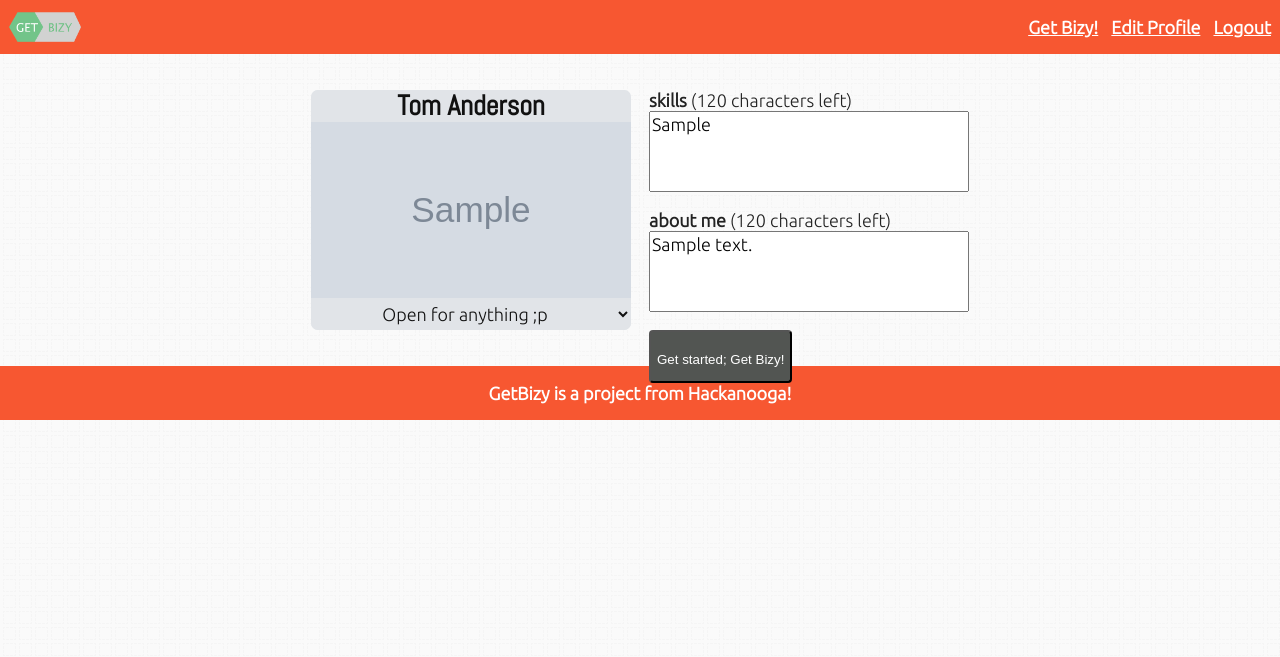
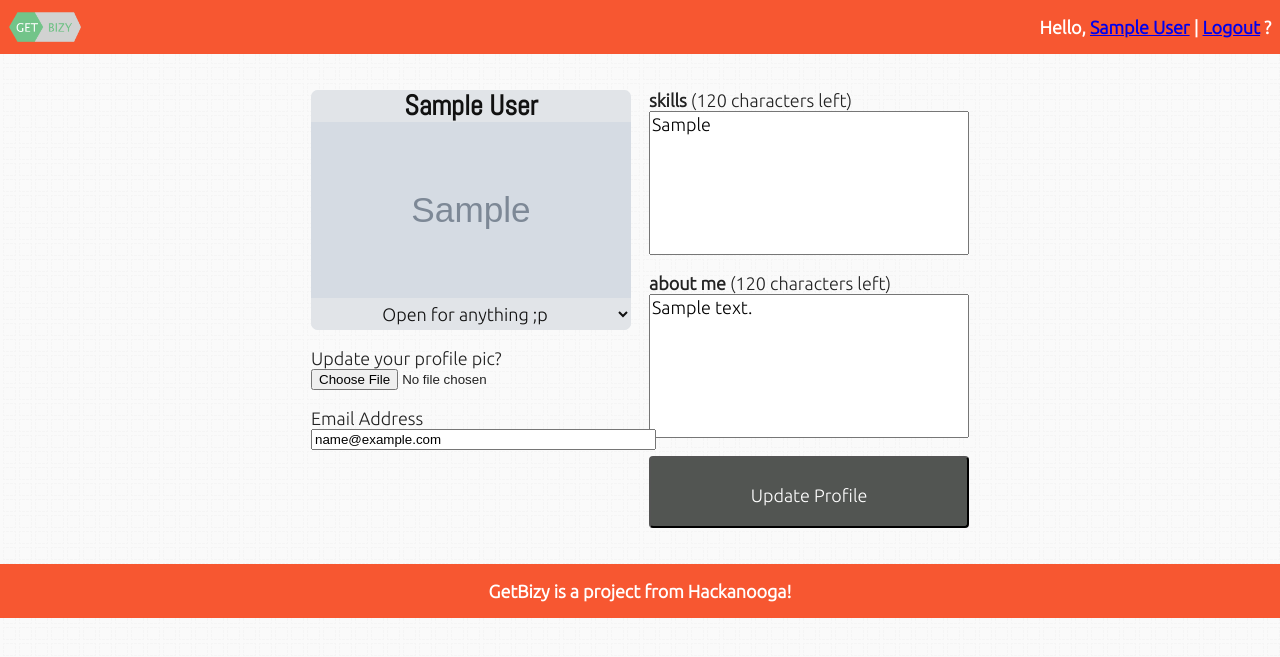
Before and after one commit to ehgoodenough/bizy, a Django app: page /edit-profile/ in a window 1280 px wide. Shown: the top 657 px of the page. Run offline with Django 3.2, Linux system fonts and the light colour scheme; a user stored in the database is signed in; tables that the repository leaves empty hold one stand-in row (values such as "Sample post"); grey boxes marked "Sample" are stand-in pictures; some libraries are stand-ins or nearby versions.

Commit message:
big commit, rolling on

```diff
--- a/getbizy_project/getbizy_project/getbizy_project/settings/base.py
+++ b/getbizy_project/getbizy_project/getbizy_project/settings/base.py
@@ -212,9 +212,9 @@ AUTHENTICATION_BACKENDS = (
 ########## END APP CONFIGURATION
 
 ########## LOGIN URL CONFIGURATION
-LOGIN_URL          = '/login-form/'
+LOGIN_URL          = '/'
 LOGIN_REDIRECT_URL = '/my-profile/'
-LOGIN_ERROR_URL    = '/login-error/'
+LOGIN_ERROR_URL    = '/'
 
 SOCIAL_AUTH_DEFAULT_USERNAME = 'new_social_auth_user'
 SOCIAL_AUTH_UID_LENGTH = 16
--- a/getbizy_project/getbizy_project/getbizy_project/urls.py
+++ b/getbizy_project/getbizy_project/getbizy_project/urls.py
@@ -16,6 +16,7 @@ urlpatterns = patterns('',
     url(r'^my-profile/', 'social.views.my_profile', name='my-profile'),
     url(r'^edit-profile/', 'social.views.edit_profile', name='edit-profile'),
     url(r'^edit-account/', 'social.views.edit_account', name='edit-account'),
+    url(r'^view-user/', 'social.views.view_user', name='view-user'),
 
     url(r'^logout/', 'social.views.logout', name='logout'),
     url(r'^admin/', include(admin.site.urls)),
--- a/getbizy_project/getbizy_project/social/forms.py
+++ b/getbizy_project/getbizy_project/social/forms.py
@@ -10,6 +10,8 @@ class SimpleProfileForm(forms.Form):
     description = forms.CharField(max_length=256, widget=forms.Textarea)
     skills = forms.CharField(max_length=128, widget=forms.Textarea)
     status = forms.CharField()
+    email = forms.EmailField(required=True)
+    full_name = forms.CharField()
 
 
 class UserProfileForm(forms.Form):
--- a/getbizy_project/getbizy_project/social/views.py
+++ b/getbizy_project/getbizy_project/social/views.py
@@ -5,10 +5,14 @@ from django.template import RequestContext
 from django.shortcuts import render_to_response, redirect
 from django.contrib.messages.api import get_messages
 from django.core.urlresolvers import reverse
+from django.shortcuts import get_object_or_404
+
+import random
 
 from social_auth import __version__ as version
 from .forms import UserProfileForm, SimpleProfileForm
-from .models import UserProfile
+from .models import UserProfile, User
+
 
 
 def home(request):
@@ -27,13 +31,36 @@ def my_profile(request):
     """Login complete view, displays user data"""
     profile = UserProfile.objects.filter(user=request.user)[0]
     ctx = {
+        'profile_photo': profile.profile_photo,
+        'description': profile.description,
+        'status': profile.status,
+        'statuses': profile.STATUSES,
         'user': request.user,
         'profile': profile,
-        'status': 'looking for a parner',
         'skills': profile.skills.split(',')
 
     }
     return render_to_response('account.html', ctx, RequestContext(request))
+
+@login_required
+def view_user(request):
+    """Login complete view, displays user data"""
+    users = User.objects.exclude(pk=request.user.id)
+    users = list(users)
+    random.shuffle(users)
+    user = users[0]
+    profile = UserProfile.objects.get(user=user)
+    ctx = {
+        'profile_photo': profile.profile_photo,
+        'description': profile.description,
+        'status': profile.status,
+        'statuses': profile.STATUSES,
+        'user': request.user,
+        'profile': profile,
+        'skills': profile.skills.split(',')
+
+    }
+    return render_to_response('busy_view.html', ctx, RequestContext(request))
 
 @login_required
 def edit_profile(request):
@@ -52,18 +79,35 @@ def edit_profile(request):
         print request.POST
         form = SimpleProfileForm(request.POST, request.FILES)
         if form.is_valid():
-            profile.profile_photo = form.cleaned_data['profile_photo']
+
+            request.user.first_name = ''
+            request.user.last_name = ''
+
+            full_name = form.cleaned_data['full_name']
+            name_list = full_name.split(' ')
+            request.user.first_name = name_list[0]
+
+            if len(name_list) > 1:
+                request.user.last_name = name_list[1]
+
+            request.user.email = form.cleaned_data['email']
+            request.user.save()
+
+            if form.cleaned_data['profile_photo']:
+                profile.profile_photo = form.cleaned_data['profile_photo']
             profile.description = form.cleaned_data['description']
             profile.skills = form.cleaned_data['skills']
             profile.status = form.cleaned_data['status']
+
             profile.save()
-            return HttpResponseRedirect('my-profile')
+            return HttpResponseRedirect(reverse('my-profile'))
 
     ctx = {
-        'form': form,
+        'user': request.user,
+        'profile': profile,
         'form_attrs': form_attrs
     }
-    return render_to_response('edit_profile.html', ctx, RequestContext(request))
+    return render_to_response('edit_account.html', ctx, RequestContext(request))
 
 @login_required
 def edit_account(request):
--- a/getbizy_project/getbizy_project/static/style.css
+++ b/getbizy_project/getbizy_project/static/style.css
@@ -40,7 +40,7 @@ header > nav
 	float: right;
 }
 
-header > nav > a
+header > nav > span > a
 {
 	color: inherit;
 	margin-left: 0.5em;
@@ -59,9 +59,10 @@ section
 
 @media(max-width: 480px)
 {
-	header > img
+	header > nav > span
 	{
-		display: none;
+		display: block;
+		line-height: 1em;
 	}
 }
 
@@ -77,15 +78,17 @@ section
 .view > #left
 {
 	width: 320px;
+	position: absolute;
+	top: 0px;
+	bottom: 0px;
 }
 
 .view > #right
 {
-	top: 0px;
-	bottom: 0px;
-	left: 338px;
+
 	width: 320px;
-	position: absolute;
+	margin-left: 338px;
+	min-height: 320px;
 }
 
 @media(max-width: 694px)
@@ -95,10 +98,15 @@ section
 		width: 320px;
 	}
 
+	.view > #left
+	{
+		margin-bottom: 1em;
+		position: static;
+	}
 	.view > #right
 	{
-		margin-top: 1em;
-		position: static;
+		margin-left: auto;
+		min-height: 0px;
 	}
 }
 
@@ -168,6 +176,7 @@ section
 	color: #FFF;
 	border-radius: 2px;
 	background-color: #525552;
+	white-space: nowrap;
 }
 
 .view > #bottom
@@ -216,12 +225,13 @@ section
 {
 	width: 100%;
 	resize: none;
-	height: 4.5em;
+	height: 8em;
 	margin-bottom: 1em;
 
 	font-size: inherit;
 	font-family: inherit;
 }
+
 
 .view > #right > .button
 {
@@ -243,3 +253,32 @@ section
 		text-align: center;
 	}
 }
+
+#splash.view
+{
+	width: 320px;
+}
+
+#splash.view > p
+{
+	text-align: justify;
+}
+
+#splash.view > #buttons
+{
+	width: 142px;
+	margin: auto;
+	margin-top: 1em;
+}
+#start.button
+{
+	display: block;
+	width:100%;
+	font-family: inherit;
+	font-size: inherit;
+}
+#left > label
+{
+	display: block;
+	margin-top: 1em;
+}
--- a/getbizy_project/getbizy_project/templates/account.html
+++ b/getbizy_project/getbizy_project/templates/account.html
@@ -11,9 +11,10 @@
 		<header>
 			<img src="{% static "images/logo.png" %}"/>
 			<nav>
-				<a href="{% url 'logout' %}">Get Bizy!</a>
-				<a href="{% url 'edit-profile' %}">Edit Profile</a>
-				<a href="{% url 'logout' %}">Logout</a>
+			{% block nav %}
+				Hello, <a href="{% url 'my-profile' %}">{{profile.full_name}}</a> |
+				<a href="{% url 'logout' %}">Logout</a> ?
+			{% endblock nav %}
 			</nav>
 		</header>
 		<section>
@@ -21,9 +22,13 @@
 			<div id="public" class="view">
 				<div id="left">
 					<div id="user-box">
-						<img id="picture" src="{% static "images/myspacetom.jpg" %}"/>
+						<img id="picture" src="/media/{{profile_photo}}"/>
 						<div id="name" class="overlay">{{profile.full_name}}</div>
-						<div id="preference" class="overlay">{{status}}</div>
+						<div id="preference" class="overlay">
+						{%for item in statuses %}
+							{% if status == item.0 %} {{item.1}} {% endif %}
+						{% endfor %}
+						</div>
 					</div>
 				</div>
 
@@ -34,13 +39,13 @@
 					{% endfor %}
 					</div>
 					<p id="aboutme">
-						Lorem ipsum dolor sit amet, consectetur adipiscing elit. Donec commodo, dolor at faucibus mollis, metus turpis suscipit leo, quis mollis sem sapien ut neque. Nam sit amet ligula eu turpis tincidunt tincidunt tempus semper velit. Morbi adipiscing elit quis libero.
+						{{description}}
 					</p>
 				</div>
 
 				<div id="bottom">
-					<a id="pass" class="button" href="">I'll Pass.</a>
-					<a id="accept" class="button" href="">Get Bizy!</a>
+					<a id="pass" class="button" href="{% url 'edit-profile' %}">Edit Profile</a>
+					<a id="accept" class="button" href="{% url 'view-user' %}">Get Bizy!</a>
 				</div>
 			</div>
         {% endblock content %}
--- a/getbizy_project/getbizy_project/templates/edit_account.html
+++ b/getbizy_project/getbizy_project/templates/edit_account.html
@@ -1,31 +1,38 @@
+{% extends 'account.html' %}
 {% load staticfiles %}
-{% load crispy_forms_tags %}
-<!DOCTYPE>
-<html>
-	<head>
-		<meta charset="UTF-8">
-		<title>GetBizy!</title>
-		<link href="{% static "defaults.css" %}" rel="stylesheet" type="text/css"/>
-		<link href="{% static "css/account.css" %}" rel="stylesheet" type="text/css"/>
-        <link href="{% static "css/bootstrap.min.css" %}" rel="stylesheet">
-		<script src="{% static "utility/jquery.js"%}" type="text/javascript"></script>
-	</head>
-	<body>
-		<header>
-            <a href="{% url 'home' %}">Public Profile</a> |
-            <a href="{% url 'edit-profile' %}">Edit Profile</a> |
-            <a href="{% url 'logout' %}">Logout</a>
-		</header>
-		<section>
-        {% block content %}
-			<div id="content">
-                {% crispy form form.helper %}
-			</div>
-        {% endblock content %}
-		</section>
+{% block content %}
+<section>
+<form action="{% url 'edit-profile' %}" method="POST" enctype="multipart/form-data">{% csrf_token %}
+<div id="edit" class="view">
+	<div id="left">
+		<div id="user-box">
+			<img id="picture" src="/media/{{form_attrs.profile_photo}}"/>
+			<input id="name" class="overlay" type="text" name="full_name" value="{{profile.full_name}}">
+			<select id="preference" class="overlay" name="status">
+			{%for item in form_attrs.statuses %}
+				<option{% if form_attrs.status == item.0 %} selected {% endif %} value="{{item.0}}">{{item.1}}</option>
+			{% endfor %}
+			</select>
+		</div>
+		<label for="profile-form">Update your profile pic?</label>
+		<input type="file" id="profile-form" name="profile_photo" size="40">
+		<label for="email-form">Email Address</label>
+		<input id="email-form" name="email" size="40" value="{{user.email}}" />
+	</div>
 
-		<footer>
-			GetBizy is a project from Hackanooga!
-		</footer>
-	</body>
-</html>
+	<div id="right">
+		<label for="skills-form">skills</label>
+		(<span id="skills-chars-left">120</span> characters left)
+		<textarea id="skills-form" name="skills">{{form_attrs.skills}}</textarea>
+
+		<label for="aboutme-form">about me</label>
+		(<span id="aboutme-chars-left">120</span> characters left)
+		<textarea id="aboutme-form" name="description">{{form_attrs.description}}</textarea>
+
+		<input type="submit" value="Update Profile" id="start" class="button" href="">
+	</div>
+</div>
+</form>
+
+</section>
+{% endblock content %}
--- a/getbizy_project/getbizy_project/templates/edit_profile.html
+++ b/getbizy_project/getbizy_project/templates/edit_profile.html
@@ -3,7 +3,7 @@
 {% load crispy_forms_tags %}
 {% block content %}
 <section>
-<form action="" method="POST" enctype="multipart/form-data">{% csrf_token %}
+<form action="{% url 'edit-profile' %}" method="POST" enctype="multipart/form-data">{% csrf_token %}
 <div id="edit" class="view">
 	<div id="left">
 		<div id="user-box">
@@ -25,7 +25,9 @@
 		<label for="aboutme-form">about me</label>
 		(<span id="aboutme-chars-left">120</span> characters left)
 		<textarea id="aboutme-form" name="description">{{form_attrs.description}}</textarea>
-
+		<label for="profile-form">Update your profile pic?</label>
+		<input type="file" id="profile-form" name="profile_photo" size="40">
+		</p>
 		<input type="submit" value="Get started; Get Bizy!" id="start" class="button" href="">
 	</div>
 </div>
```
Also changed, not shown: getbizy_project/getbizy_project/templates/busy_view.html (added, +33 -0 lines), getbizy_project/getbizy_project/templates/splash.html (+24 -35 lines), getbizy_project/getbizy_project/media/profiles/509546_4.png (added), getbizy_project/getbizy_project/media/profiles/509546_5.png (added), getbizy_project/getbizy_project/media/profiles/509546_6.png (added), getbizy_project/getbizy_project/media/profiles/509546_7.png (added), getbizy_project/getbizy_project/media/profiles/Screen_Shot_2014-05-27_at_3.55.39_PM.png (added), getbizy_project/getbizy_project/media/profiles/Screen_Shot_2014-05-27_at_3.55.39_PM_1.png (added), getbizy_project/getbizy_project/media/profiles/Screen_Shot_2014-05-27_at_3.55.39_PM_2.png (added).
